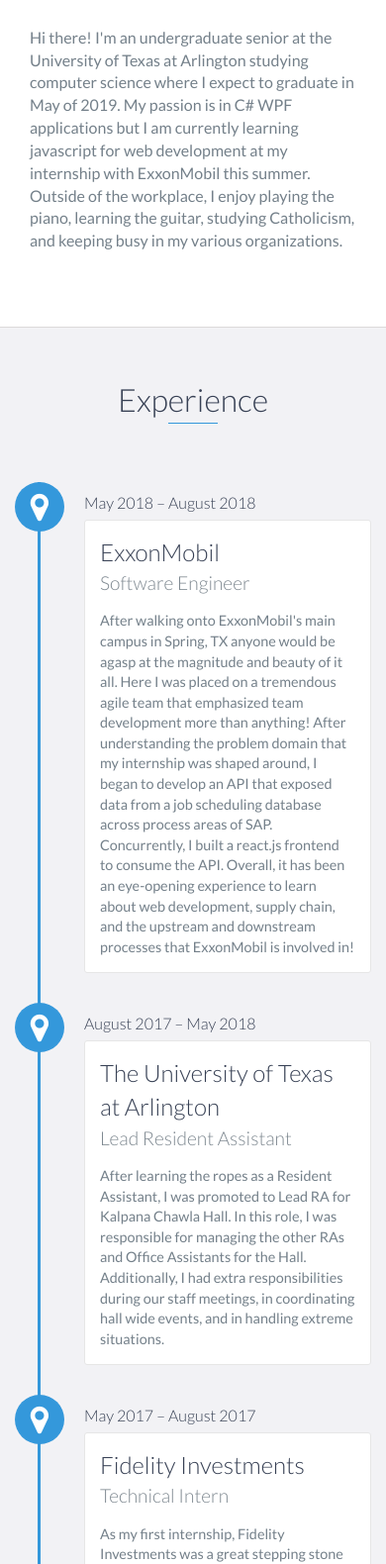
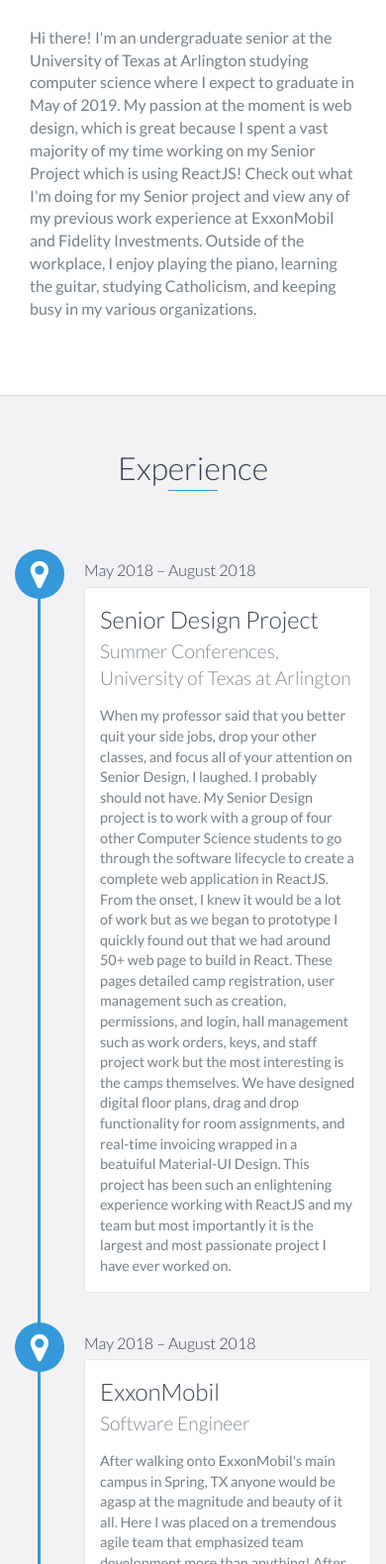
Before and after one commit to patrady/r0bert123.github.io, a website: page index.html in a window 390 px wide. Shown: the part 420-2000 px from the top of the page at 99% size. Drawn offline with nearby package versions, Linux system fonts and the light colour scheme.

Commit message:
Update ExxonMobil and senior design experience

```diff
--- a/index.html
+++ b/index.html
@@ -1,17 +1,19 @@
 <!DOCTYPE html>
 <html class="no-js" lang="en">
-
   <head>
-    <meta charset="utf-8">
-    <meta http-equiv="X-UA-Compatible" content="IE=edge">
-    <meta name="viewport" content="width=device-width, initial-scale=1">
+    <meta charset="utf-8" />
+    <meta http-equiv="X-UA-Compatible" content="IE=edge" />
+    <meta name="viewport" content="width=device-width, initial-scale=1" />
     <title>My Portfolio</title>
-	<link rel="shortcut icon" href="favicon.ico" type="image/x-icon">
-	<link rel="icon" href="favicon.ico" type="image/x-icon">
-    <link href="https://fonts.googleapis.com/css?family=Lato:300,400,700,900" rel="stylesheet">
-    <link rel="stylesheet" href="libs/font-awesome/css/font-awesome.min.css">
-    <link href="css/bootstrap.min.css" rel="stylesheet">
-    <link href="css/styles.css" rel="stylesheet">
+    <link rel="shortcut icon" href="favicon.ico" type="image/x-icon" />
+    <link rel="icon" href="favicon.ico" type="image/x-icon" />
+    <link
+      href="https://fonts.googleapis.com/css?family=Lato:300,400,700,900"
+      rel="stylesheet"
+    />
+    <link rel="stylesheet" href="libs/font-awesome/css/font-awesome.min.css" />
+    <link href="css/bootstrap.min.css" rel="stylesheet" />
+    <link href="css/styles.css" rel="stylesheet" />
   </head>
 
   <body>
@@ -24,24 +26,12 @@
         <span>Close</span> <i class="fa fa-times" aria-hidden="true"></i>
       </div>
       <ul id="menu" class="shadow">
-            <li>
-                <a href="#about">About</a>
-            </li>
-            <li>
-                <a href="#experience">Experience</a>
-            </li>
-            <li>
-                <a href="#education">Education</a>
-            </li>
-            <li>
-                <a href="#projects">Projects</a>
-            </li>
-            <li>
-                <a href="#skills">Skills</a>
-            </li>
-            <li>
-                <a href="#contact">Contact</a>
-            </li>
+        <li><a href="#about">About</a></li>
+        <li><a href="#experience">Experience</a></li>
+        <li><a href="#education">Education</a></li>
+        <li><a href="#projects">Projects</a></li>
+        <li><a href="#skills">Skills</a></li>
+        <li><a href="#contact">Contact</a></li>
       </ul>
     </header>
     <!-- End header -->
@@ -50,16 +40,16 @@
       <div id="lead-content">
         <h1>Patrick Brady</h1>
         <h2>Computer Science</h2>
-            <a href="./docs/Resume.pdf" target="_blank" class="btn-rounded-white">Download Resume</a>
+        <a href="./docs/Resume.pdf" target="_blank" class="btn-rounded-white"
+          >Download Resume</a
+        >
       </div>
       <!-- End #lead-content -->
 
       <div id="lead-overlay"></div>
 
       <div id="lead-down">
-            <span>
-                <i class="fa fa-chevron-down" aria-hidden="true"></i>
-            </span>
+        <span> <i class="fa fa-chevron-down" aria-hidden="true"></i> </span>
       </div>
       <!-- End #lead-down -->
     </div>
@@ -68,14 +58,18 @@
     <div id="about">
       <div class="container">
         <div class="row">
-                <div class="col-md-4">
-                    <h2 class="heading">About Me</h2>
-                </div>
+          <div class="col-md-4"><h2 class="heading">About Me</h2></div>
           <div class="col-md-8">
             <p>
-                        Hi there! I'm an undergraduate senior at the University of Texas at Arlington studying computer science where I expect to graduate in May of 2019.
-                        My passion is in C# WPF applications but I am currently learning javascript for web development at my internship with ExxonMobil this summer.
-                        Outside of the workplace, I enjoy playing the piano, learning the guitar, studying Catholicism, and keeping busy in my various organizations.
+              Hi there! I'm an undergraduate senior at the University of Texas
+              at Arlington studying computer science where I expect to graduate
+              in May of 2019. My passion at the moment is web design, which is
+              great because I spent a vast majority of my time working on my
+              Senior Project which is using ReactJS! Check out what I'm doing
+              for my Senior project and view any of my previous work experience
+              at ExxonMobil and Fidelity Investments. Outside of the workplace,
+              I enjoy playing the piano, learning the guitar, studying
+              Catholicism, and keeping busy in my various organizations.
             </p>
           </div>
         </div>
@@ -87,14 +81,46 @@
       <h2 class="heading">Experience</h2>
       <div id="experience-timeline">
         <div data-date="May 2018 – August 2018">
+          <h3>Senior Design Project</h3>
+          <h4>Summer Conferences, University of Texas at Arlington</h4>
+          <p>
+            When my professor said that you better quit your side jobs, drop
+            your other classes, and focus all of your attention on Senior
+            Design, I laughed. I probably should not have. My Senior Design
+            project is to work with a group of four other Computer Science
+            students to go through the software lifecycle to create a complete
+            web application in ReactJS. From the onset, I knew it would be a lot
+            of work but as we began to prototype I quickly found out that we had
+            around 50+ web page to build in React. These pages detailed camp
+            registration, user management such as creation, permissions, and
+            login, hall management such as work orders, keys, and staff project
+            work but the most interesting is the camps themselves. We have
+            designed digital floor plans, drag and drop functionality for room
+            assignments, and real-time invoicing wrapped in a beatuiful
+            Material-UI Design. This project has been such an enlightening
+            experience working with ReactJS and my team but most importantly it
+            is the largest and most passionate project I have ever worked on.
+          </p>
+        </div>
+
+        <div data-date="May 2018 – August 2018">
           <h3>ExxonMobil</h3>
           <h4>Software Engineer</h4>
           <p>
-                    After walking onto ExxonMobil's main campus in Spring, TX anyone would be agasp at the magnitude and beauty of it all.
-                    Here I was placed on a tremendous agile team that emphasized team development more than anything!
-                    After understanding the problem domain that my internship was shaped around, I began to develop an API that exposed data from a job scheduling database across process areas of SAP.
-                    Concurrently, I built a react.js frontend to consume the API.
-                    Overall, it has been an eye-opening experience to learn about web development, supply chain, and the upstream and downstream processes that ExxonMobil is involved in!
+            After walking onto ExxonMobil's main campus in Spring, TX anyone
+            would be agasp at the magnitude and beauty of it all. Here I was
+            placed on a tremendous agile team that emphasized team development
+            more than anything! After understanding the problem domain that my
+            internship was shaped around, I developed a front-end website in
+            ReactJS to monitor real-time jobs. This was super useful for the
+            members on my team who used this information to help ExxonMobil's
+            business side up and running with as few problems as possible. It
+            definitely was not easy learning ReactJS by myself but after blood,
+            sweat, and tears, I ended up making a pretty sweet application.
+            Overall, it was an eye-opening experience to learn about web
+            development, supply chain, and the upstream and downstream processes
+            that ExxonMobil is involved in and I could not have asked for a
+            better internship!
           </p>
         </div>
 
@@ -102,9 +128,12 @@
           <h3>The University of Texas at Arlington</h3>
           <h4>Lead Resident Assistant</h4>
           <p>
-                    After learning the ropes as a Resident Assistant, I was promoted to Lead RA for Kalpana Chawla Hall.
-                    In this role, I was responsible for managing the other RAs and Office Assistants for the Hall.
-                    Additionally, I had extra responsibilities during our staff meetings, in coordinating hall wide events, and in handling extreme situations.
+            After learning the ropes as a Resident Assistant, I was promoted to
+            Lead RA for Kalpana Chawla Hall. In this role, I was responsible for
+            managing the other RAs and Office Assistants for the Hall.
+            Additionally, I had extra responsibilities during our staff
+            meetings, in coordinating hall wide events, and in handling extreme
+            situations.
           </p>
         </div>
 
@@ -112,9 +141,13 @@
           <h3>Fidelity Investments</h3>
           <h4>Technical Intern</h4>
           <p>
-                    As my first internship, Fidelity Investments was a great stepping stone where I got to learn the Agile methodology and the life of a software engineer.
-                    I was introduced to Quality Assurance (QA) through Coded UI in testing Active Trader Pro, a trading platform meant for all traders built in C# WPF.
-                    My favorite part of the internship was working with a group of four other interns to pitch a Fidelity Mobile Wallet POC to the CIOs after winning at regionals!
+            As my first internship, Fidelity Investments was a great stepping
+            stone where I got to learn the Agile methodology and the life of a
+            software engineer. I was introduced to Quality Assurance (QA)
+            through Coded UI in testing Active Trader Pro, a trading platform
+            meant for all traders built in C# WPF. My favorite part of the
+            internship was working with a group of four other interns to pitch a
+            Fidelity Mobile Wallet POC to the CIOs after winning at regionals!
           </p>
         </div>
 
@@ -122,10 +155,15 @@
           <h3>The University of Texas at Arlington</h3>
           <h4>Resident Assistant</h4>
           <p>
-                    When most cannot wait to leave their residence hall at the end of their freshman year, I decided to become a resident assistant for Kalpana Chawla Hall.
-                    In this influential position, I have made incredible and lasting friendships with both my residents, fellow RAs, and supervisors.
-                    Amongst the community building, programming, study hours, and day-in-day-out tasks, I fell in love with this job and the people that made it wortwhile.
-                    The RA job is not just a job, it is a lifestyle - I encourage all students to learn the life skills that RAs embody.
+            When most cannot wait to leave their residence hall at the end of
+            their freshman year, I decided to become a resident assistant for
+            Kalpana Chawla Hall. In this influential position, I have made
+            incredible and lasting friendships with both my residents, fellow
+            RAs, and supervisors. Amongst the community building, programming,
+            study hours, and day-in-day-out tasks, I fell in love with this job
+            and the people that made it wortwhile. The RA job is not just a job,
+            it is a lifestyle - I encourage all students to learn the life
+            skills that RAs embody.
           </p>
         </div>
 
@@ -133,8 +171,11 @@
           <h3>J.C. &amp; W.F. Reynolds</h3>
           <h4>IT Care</h4>
           <p>
-                        My first job was working in the family Oil and Gas business where I began to bring the company into the 21st century.
-                        After choosing the right technology for the company, I began to digitize their papers, create small WPF applications to assist in their daily tasks, and analyze their processes to improve on efficiency.
+            My first job was working in the family Oil and Gas business where I
+            began to bring the company into the 21st century. After choosing the
+            right technology for the company, I began to digitize their papers,
+            create small WPF applications to assist in their daily tasks, and
+            analyze their processes to improve on efficiency.
           </p>
         </div>
       </div>
@@ -144,7 +185,11 @@
     <div id="education">
       <h2 class="heading">Education</h2>
       <div class="education-block">
-            <h3><a href="https://www.uta.edu/uta/" target="_blank">University of Texas at Arlington</a></h3>
+        <h3>
+          <a href="https://www.uta.edu/uta/" target="_blank"
+            >University of Texas at Arlington</a
+          >
+        </h3>
         <span class="education-date">August 2015 - Present</span>
         <h4>Bachelor of Science in Computer Science, Minor in Mathematics</h4>
         <ul>
@@ -156,11 +201,15 @@
       <!-- End .education-block -->
 
       <div class="education-block">
-            <h3><a href="http://notredamecatholic.org/" target="_blank">Notre Dame Catholic School</a></h3>
+        <h3>
+          <a href="http://notredamecatholic.org/" target="_blank"
+            >Notre Dame Catholic School</a
+          >
+        </h3>
         <span class="education-date">August 2001 - May 2015</span>
         <h4></h4>
         <ul>
-                <li> Valedictorian </li>
+          <li>Valedictorian</li>
         </ul>
       </div>
       <!-- End .education-block -->
@@ -173,17 +222,41 @@
         <div class="row">
           <div class="project shadow-large">
             <div class="project-image">
-                        <img src="./images/FabApp.PNG" />
+              <img src="./images/SeniorDesign.PNG" />
             </div>
+            <!-- End .project-image -->
+            <div class="project-info">
+              <h3>Senior Design</h3>
+              <p>
+                Creating a ReactJS web application to manage camp registration,
+                user management, facility work orders, room keys, staff project
+                work, facility floor plans, drag and drop room placement, and
+                real-time invoicing all made possible by Material-UI.
+              </p>
+            </div>
+            <!-- End .project-info -->
+          </div>
+          <!-- End .project -->
+
+          <div class="project shadow-large">
+            <div class="project-image"><img src="./images/FabApp.PNG" /></div>
             <!-- End .project-image -->
             <div class="project-info">
               <h3>UT Arlington FabApp Waitlist</h3>
               <p>
-                            Created a wait queue which one can be added to, view their estimated wait time, receive phone/email notifications, and remove themselves from.
-                            All users of the makerspace can view their individual jobs and their respective time remaining.
-                            It was a great achievement to work on this project because it was my first time working with PHP, servers, web hosting, and having an actual customer to develop for. Great Experience!
+                Created a wait queue which one can be added to, view their
+                estimated wait time, receive phone/email notifications, and
+                remove themselves from. All users of the makerspace can view
+                their individual jobs and their respective time remaining. It
+                was a great achievement to work on this project because it was
+                my first time working with PHP, servers, web hosting, and having
+                an actual customer to develop for. Great Experience!
               </p>
-                        <a href="https://github.com/nickryan07/FabApp-Waitlist" target="_blank">View Project</a>
+              <a
+                href="https://github.com/nickryan07/FabApp-Waitlist"
+                target="_blank"
+                >View Project</a
+              >
             </div>
             <!-- End .project-info -->
           </div>
@@ -197,11 +270,18 @@
             <div class="project-info">
               <h3>Summer Conferences Card Lookup</h3>
               <p>
-                            UT Arlington's Summer Conferences employees needed a program to help their residents check in and update their Google Drive roster.
-                            This program will let the Conference Assistants search a resident by their room card, key code, or other fields and then check them in.
-                            It will then highlight their name off of the Google Drive roster so that all employees can view it.
+                UT Arlington's Summer Conferences employees needed a program to
+                help their residents check in and update their Google Drive
+                roster. This program will let the Conference Assistants search a
+                resident by their room card, key code, or other fields and then
+                check them in. It will then highlight their name off of the
+                Google Drive roster so that all employees can view it.
               </p>
-                        <a href="https://github.com/r0bert123/SummerConferences_RoomLookup" target="_blank">View Project</a>
+              <a
+                href="https://github.com/r0bert123/SummerConferences_RoomLookup"
+                target="_blank"
+                >View Project</a
+              >
             </div>
             <!-- End .project-info -->
           </div>
@@ -215,11 +295,18 @@
               <h3>Grading Ace</h3>
               <p>
                 A platform for teachers to create, edit, give, and grade tests!
-                            Supports Multiple Choice, Matching, True/False, Show Your Work, Short Answer, and Essay questions.
-                            Once a test is created, it can be given online where cheating detection, live answer viewing, and internet usage monitoring is enabled.
-                            After the test has been taken, the test will grade itself while offering the teacher to take a finer look at AI graded questions
+                Supports Multiple Choice, Matching, True/False, Show Your Work,
+                Short Answer, and Essay questions. Once a test is created, it
+                can be given online where cheating detection, live answer
+                viewing, and internet usage monitoring is enabled. After the
+                test has been taken, the test will grade itself while offering
+                the teacher to take a finer look at AI graded questions
               </p>
-                        <a href="https://github.com/r0bert123/AceGradingV2" target="_blank">View Project</a>
+              <a
+                href="https://github.com/r0bert123/AceGradingV2"
+                target="_blank"
+                >View Project</a
+              >
             </div>
             <!-- End .project-info -->
           </div>
@@ -263,10 +350,22 @@
     <div id="contact">
       <h2>Get in Touch</h2>
       <div id="contact-form">
-            <form method="POST" action="https://formspree.io/patrick.brady24@outlook.com">
+        <form
+          method="POST"
+          action="https://formspree.io/patrick.brady24@outlook.com"
+        >
           <input type="hidden" name="_subject" value="Contact Request" />
-                <input type="email" name="_replyto" placeholder="Your email" required>
-                <textarea name="message" placeholder="Your message" required></textarea>
+          <input
+            type="email"
+            name="_replyto"
+            placeholder="Your email"
+            required
+          />
+          <textarea
+            name="message"
+            placeholder="Your message"
+            required
+          ></textarea>
           <button type="submit">Send</button>
         </form>
       </div>
@@ -290,10 +389,16 @@
           <div class="col-sm-5 social">
             <ul>
               <li>
-                            <a href="https://github.com/r0bert123" target="_blank"><i class="fa fa-github" aria-hidden="true"></i></a>
+                <a href="https://github.com/r0bert123" target="_blank"
+                  ><i class="fa fa-github" aria-hidden="true"></i
+                ></a>
               </li>
               <li>
-                            <a href="https://www.linkedin.com/in/robert-brady/" target="_blank"><i class="fa fa-linkedin" aria-hidden="true"></i></a>
+                <a
+                  href="https://www.linkedin.com/in/robert-brady/"
+                  target="_blank"
+                  ><i class="fa fa-linkedin" aria-hidden="true"></i
+                ></a>
               </li>
               <!--  <li>
                             <a href="https://www.facebook.com/" target="_blank"><i class="fa fa-facebook" aria-hidden="true"></i></a>
@@ -314,5 +419,4 @@
     <script src="https://ajax.googleapis.com/ajax/libs/jquery/1.12.4/jquery.min.js"></script>
     <script src="js/scripts.min.js"></script>
   </body>
-
 </html>
```
Also changed, not shown: images/SeniorDesign.PNG (added), 1 other file. Lines whose indentation alone changed are shown as unchanged.
